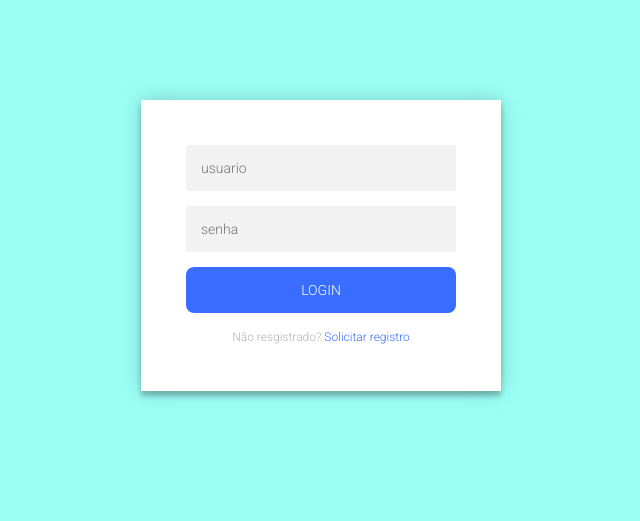
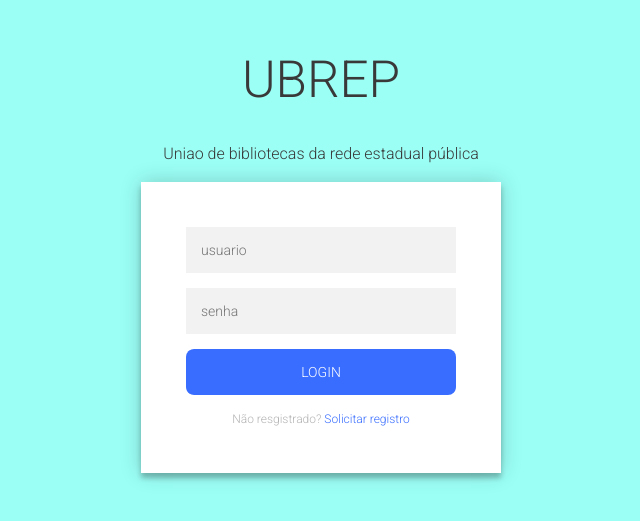
Before and after one commit to marcosfnsc/ubrep, a React (Vite) app in the folder frontend/: page / in a window 1280 px wide. Shown: the part 119-640 px from the top of the page, without its empty margins (319-959 px from the left). Built offline with nearby package versions, Linux system fonts and the light colour scheme.

Commit message:
adicionado titulo a pagina e adaptado css

```diff
--- a/frontend/src/pages/login.css
+++ b/frontend/src/pages/login.css
@@ -49,6 +49,8 @@
   color: #b3b3b3;
   font-size: 12px;
 }
+
+
 .form .message a {
   color: #386DFF;
   text-decoration: none;
@@ -59,3 +61,7 @@ body {
   -webkit-font-smoothing: antialiased;
   -moz-osx-font-smoothing: grayscale;
 }
+
+.text {
+  color: #393939;
+}
--- a/frontend/src/pages/login.tsx
+++ b/frontend/src/pages/login.tsx
@@ -3,6 +3,8 @@ import './login.css'
 function LoginPage() {
   return (
     <div className ="login-page">
+      <h1 className="text">UBREP</h1>
+      <p className="text">Uniao de bibliotecas da rede estadual pública</p>
       <div className ="form">
         <form className ="login-form">
           <input type="text" placeholder="usuario"/>
```
